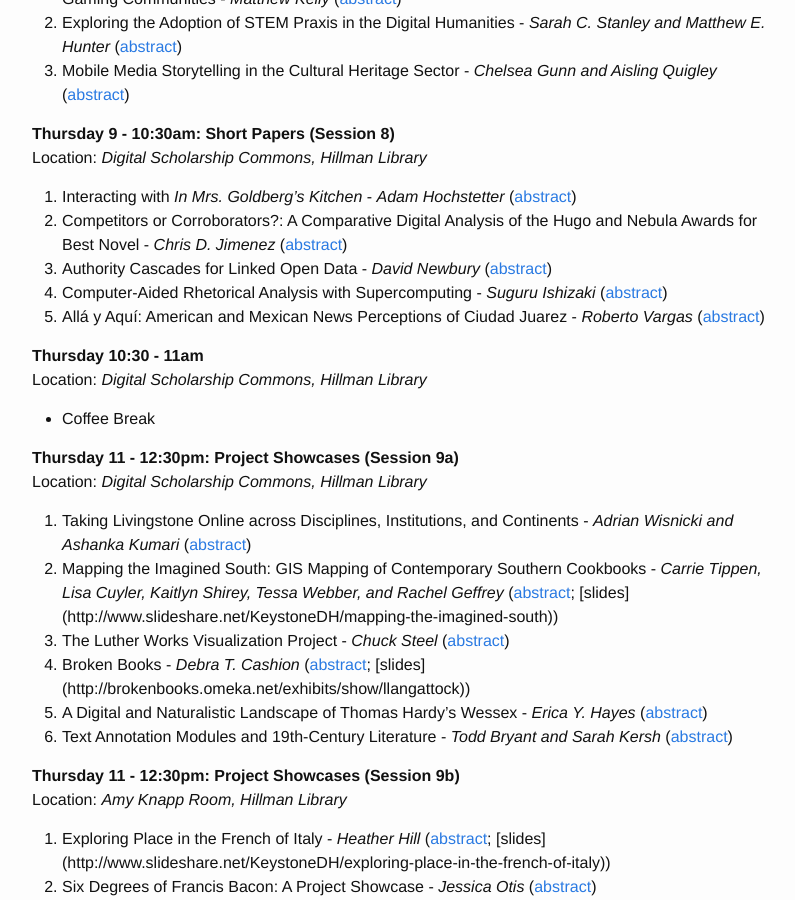
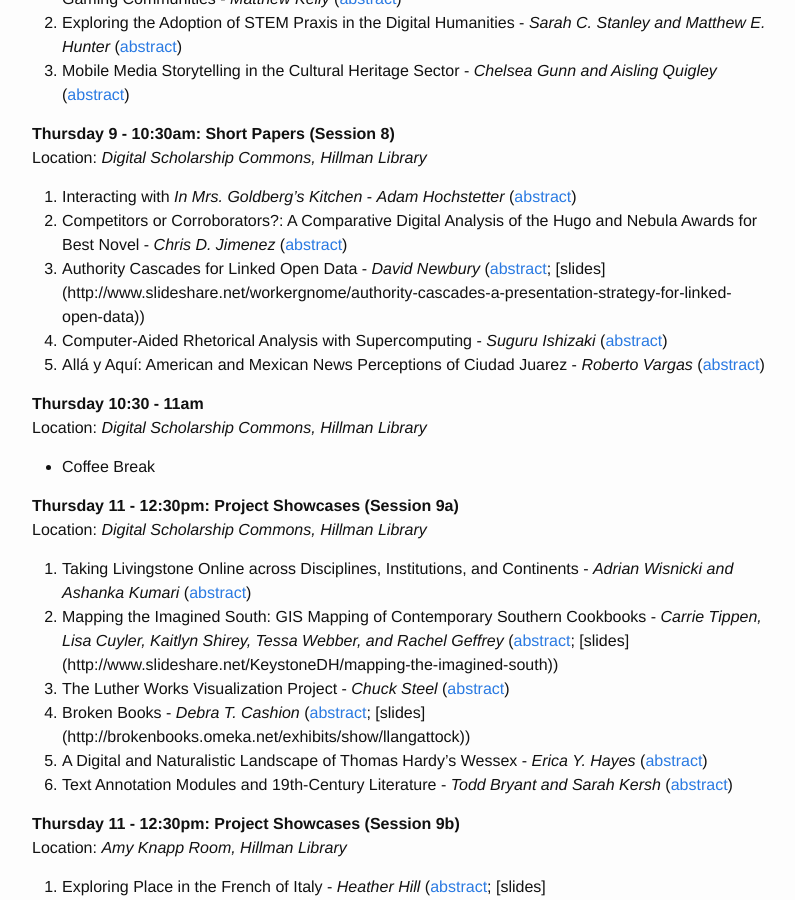
Before and after one commit to KeystoneDH/2016, a Jekyll site: the page built from schedule.md, in a window 1280 px wide and 900 px high, scrolled down 2502 px. Shown: the whole window, without its empty margins (238-1033 px from the left). Built offline with Jekyll 4.4.1, drawn with Linux system fonts in a browser that asks for light colours.

Commit message:
Update schedule.md

```diff
--- a/schedule.md
+++ b/schedule.md
@@ -104,7 +104,7 @@ Location: _Digital Scholarship Commons, Hillman Library_
 
 1. Interacting with _In Mrs. Goldberg's Kitchen_ - *Adam Hochstetter* ([abstract](/2016/abstracts/#submission-0))
 1. Competitors or Corroborators?: A Comparative Digital Analysis of the Hugo and Nebula Awards for Best Novel - *Chris D. Jimenez* ([abstract](/2016/abstracts/#submission-7))
-1. Authority Cascades for Linked Open Data - *David Newbury* ([abstract](/2016/abstracts/#submission-10))
+1. Authority Cascades for Linked Open Data - *David Newbury* ([abstract](/2016/abstracts/#submission-10); [slides] (http://www.slideshare.net/workergnome/authority-cascades-a-presentation-strategy-for-linked-open-data))
 1. Computer-Aided Rhetorical Analysis with Supercomputing - *Suguru Ishizaki* ([abstract](/2016/abstracts/#submission-45))
 2. Allá y Aquí: American and Mexican News Perceptions of Ciudad Juarez - *Roberto Vargas* ([abstract](/2016/abstracts/#submission-62))
 
```
